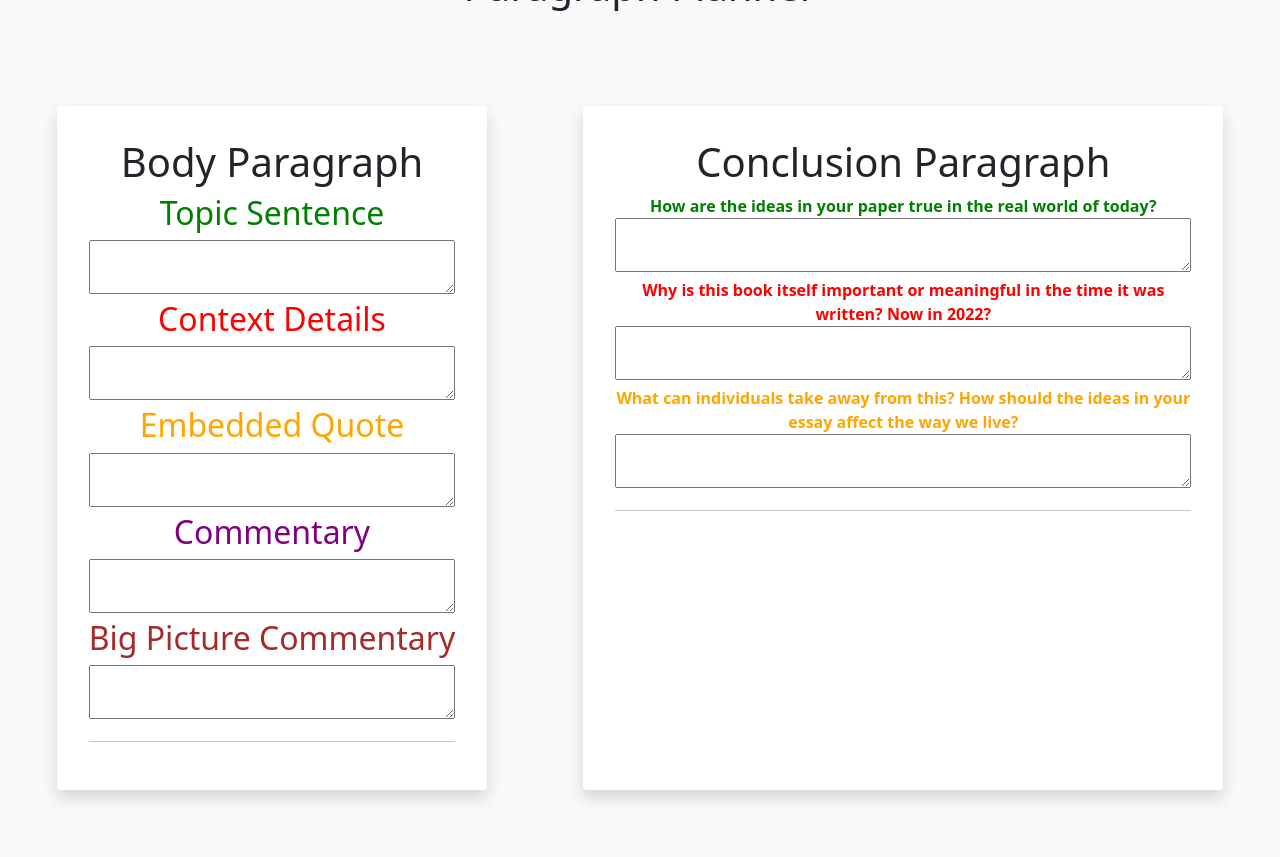
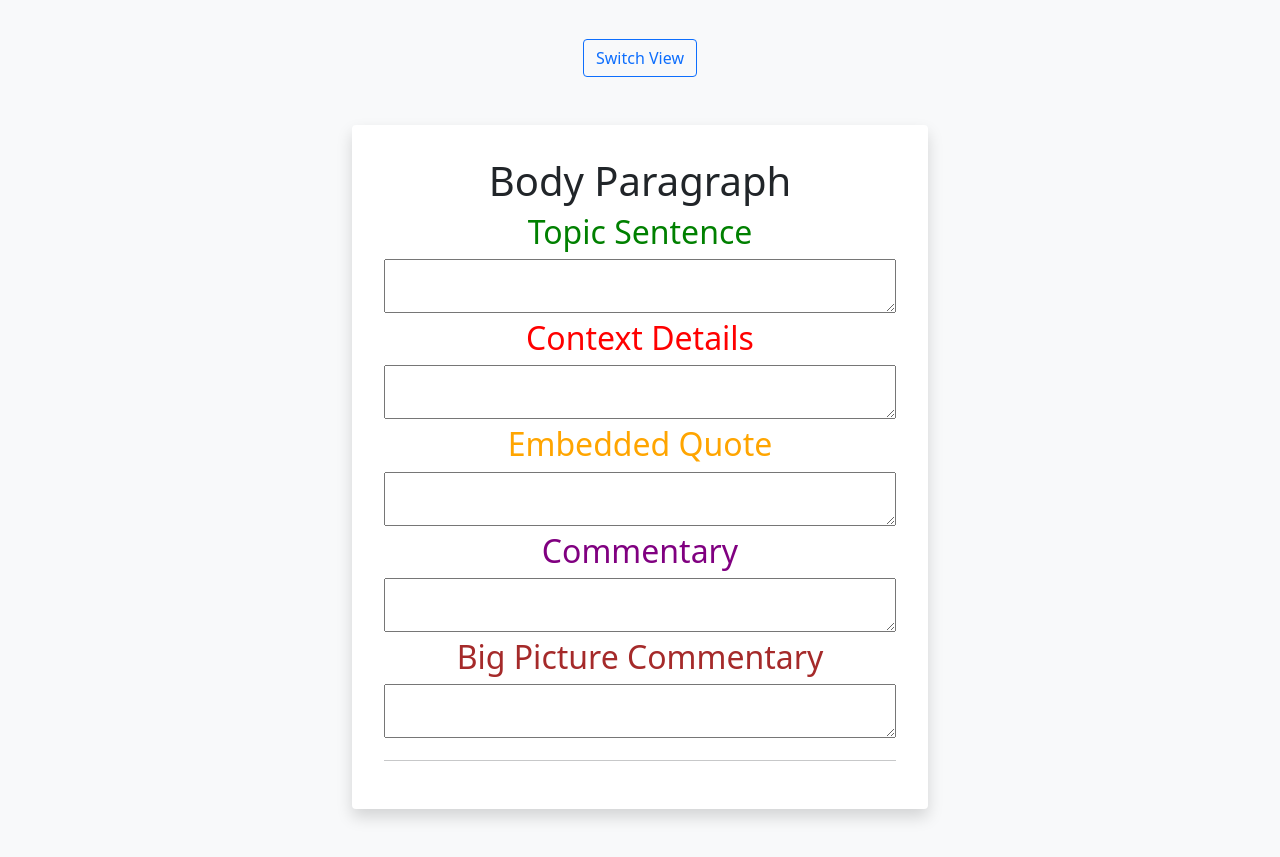
Before and after one commit to aleksrutins/paragraph-planner, a plain HTML site: page index.html in a window 1280 px wide. Drawn offline with nearby package versions, Linux system fonts and the light colour scheme.

Commit message:
Add view switcher

```diff
--- a/index.html
+++ b/index.html
@@ -7,10 +7,11 @@
 		<script src="https://cdn.jsdelivr.net/npm/bootstrap@5.1.3/dist/js/bootstrap.bundle.min.js" integrity="sha384-ka7Sk0Gln4gmtz2MlQnikT1wXgYsOg+OMhuP+IlRH9sENBO0LRn5q+8nbTov4+1p" crossorigin="anonymous"></script>
 		<title>Paragraph Planner</title>
 	</head>
-	<body class="d-flex flex-column justify-content-center align-items-center bg-light" style="width: 100vw; height: 100vh">
+	<body class="d-flex flex-column justify-content-center align-items-center bg-light"  x-data="{showBody: true}" style="width: 100vw; height: 100vh">
 		<h1 class="mb-5">Paragraph Planner</h1>
-		<div class="d-flex flex-row justify-content-center">
-			<div class="shadow p-3 m-5 bg-white rounded" style="max-width: 50%; overflow-y: auto; max-height: 90%;">
+		<button class="btn d-block btn-outline-primary" @click="showBody = !showBody">Switch View</button>
+		<div class="d-flex flex-row justify-content-center w-100">
+			<div class="shadow p-3 m-5 bg-white rounded" style="min-width: 45%; max-width: 50%; overflow-y: auto; max-height: 90%;" x-show="showBody">
 				<div x-data="{topicSentence: '', ctxDetails: '', embedQuote: '', commentary: '', bigPicture: ''}" class="card-body">
 					<h1 class="w-100 text-center">Body Paragraph</h1>
 					<h2 class="w-100 text-center" style="color: green">Topic Sentence</h2>
@@ -27,7 +28,7 @@
 					<p x-text="topicSentence + ' ' + ctxDetails + ' ' + embedQuote + ' ' + commentary + ' ' + bigPicture"></p>
 				</div>
 			</div>
-			<div class="shadow p-3 m-5 bg-white rounded" style="max-width: 50%; overflow-y: auto; max-height: 90%;">
+			<div class="shadow p-3 m-5 bg-white rounded" style="min-width: 45%; max-width: 50%; overflow-y: auto; max-height: 90%;" x-show="!showBody">
 				<div x-data="{topicSentence: '', ctxDetails: '', embedQuote: '', commentary: '', bigPicture: ''}" class="card-body">
 					<h1 class="w-100 text-center">Conclusion Paragraph</h1>
 					<b class="d-block w-100 text-center" style="color: green">How are the ideas in your paper true in the real world of today?</b>
```
